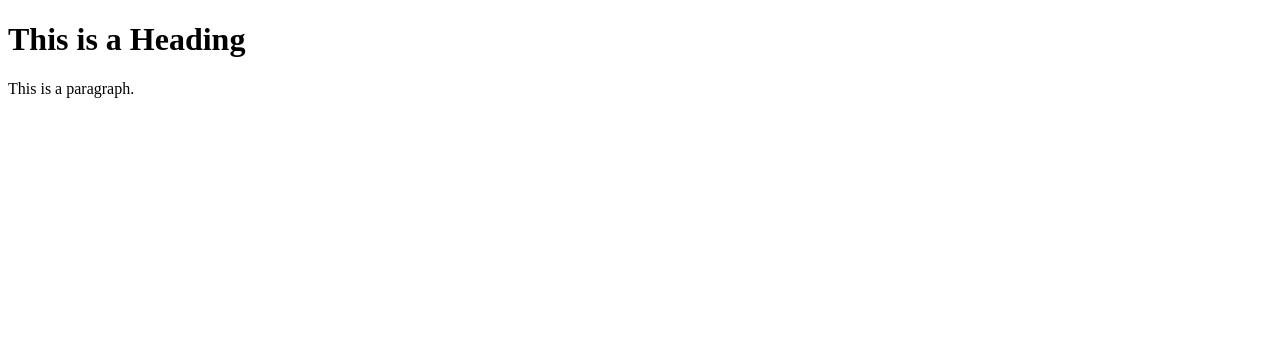
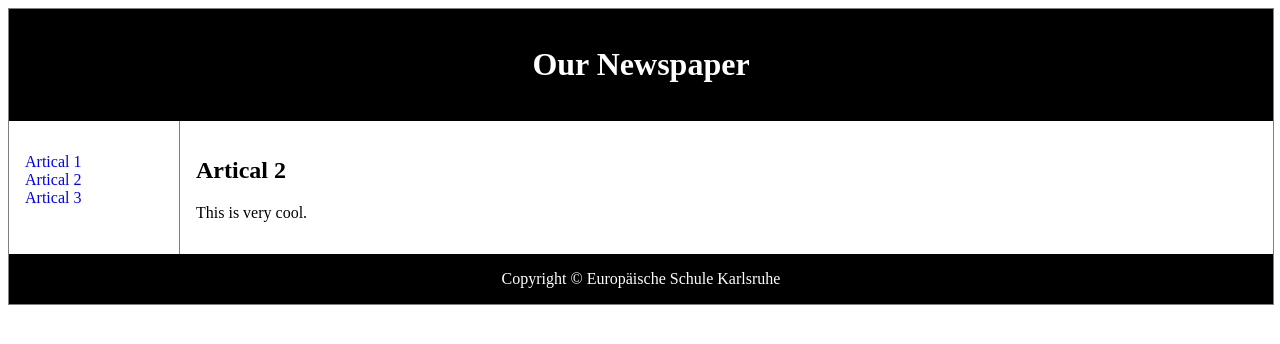
Before and after one commit to MrPaulilio/website.github.io, a plain HTML site: page Artical1.html in a window 1280 px wide. Drawn offline with Linux system fonts and the light colour scheme.

Commit message:
Update Artical1.html

```diff
--- a/Artical1.html
+++ b/Artical1.html
@@ -1,12 +1,65 @@
 <!DOCTYPE html>
- <html>
+<html>
 <head>
-<title>Page Title</title>
+<style>
+div.container {
+    width: 100%;
+    border: 1px solid gray;
+}
+header, footer {
+    padding: 1em;
+    color: white;
+    background-color: black;
+    clear: left;
+    text-align: center;
+}
+nav {
+    float: left;
+    max-width: 160px;
+    margin: 0;
+    padding: 1em;
+}
+nav ul {
+    list-style-type: none;
+    padding: 0;
+}
+
+nav ul a {
+    text-decoration: none;
+}
+article {
+    margin-left: 170px;
+    border-left: 1px solid gray;
+    padding: 1em;
+    overflow: hidden;
+}
+</style>
 </head>
 <body>
 
-<h1>This is a Heading</h1>
-<p>This is a paragraph.</p>
+<div class="container">
+
+<header>
+   <h1>Our Newspaper</h1>
+</header>
+
+<nav>
+  <ul>
+    <li><a href="file:///R:/GitHub/website.github.io/index.html">Artical 1</a></li>
+    <li><a href="file:///R:/GitHub/website.github.io/Artical1.html">Artical 2</a></li>
+    <li><a href="#">Artical 3</a></li>
+  </ul>
+</nav>
+
+<article>
+  <h1>Artical 2</h1>
+  <p>This is very cool.</p>
+</article>
+
+ <footer>Copyright © Europäische Schule Karlsruhe</footer>
+
+
+</div>
 
 </body>
 </html>
```
